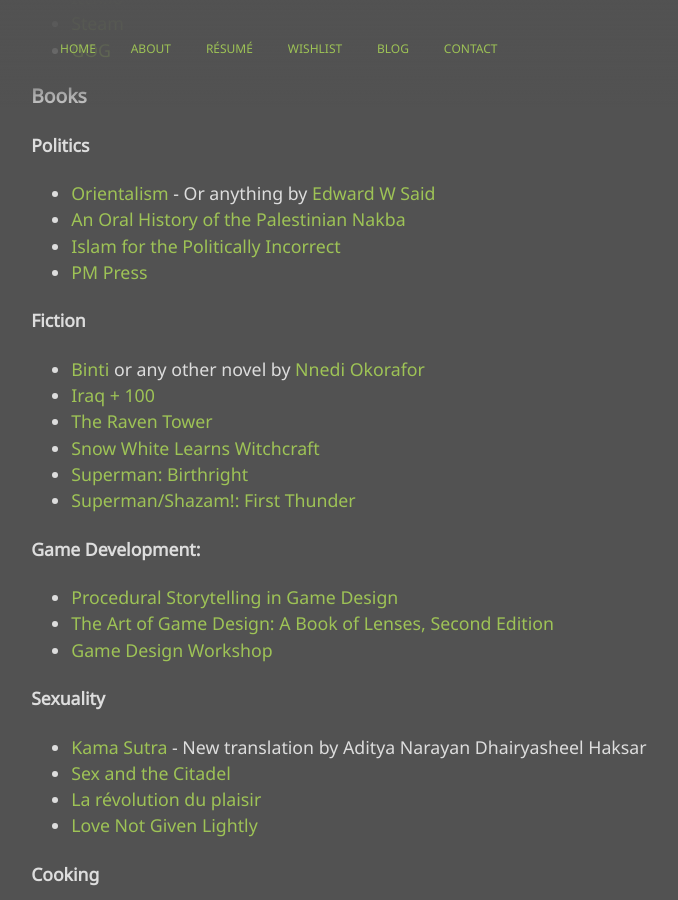
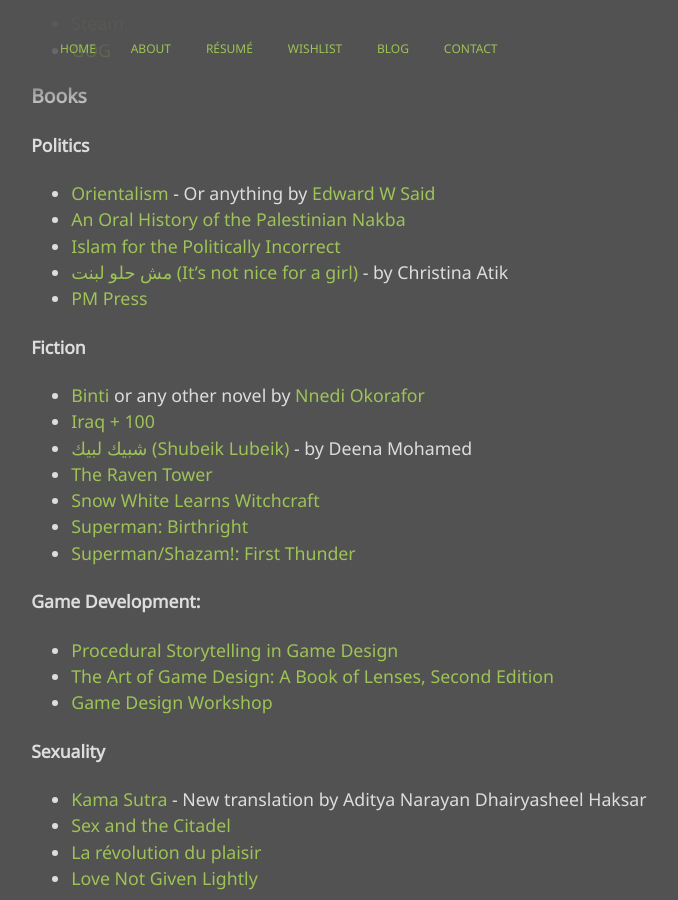
Before and after one commit to mstfacmly/mstfacmly.github.io, a Jekyll site: the page built from wishlist.md, in a window 1280 px wide and 900 px high, scrolled down 646 px. Shown: the whole window, without its empty margins (148-826 px from the left). Built offline with Jekyll 4.4.1, drawn with Linux system fonts in a browser that asks for light colours; nearby versions of some CDN libraries; a script that is not in the unit is left out.

Commit message:
update wishlist

```diff
--- a/wishlist.md
+++ b/wishlist.md
@@ -31,11 +31,13 @@
 * [Orientalism](https://www.kobo.com/ca/en/ebook/orientalism-4) - Or anything by [Edward W Said](https://www.kobo.com/ca/en/search?query=edward%20w%20said&fcsearchfield=Author)
 * [An Oral History of the Palestinian Nakba](https://www.zedbooks.net/shop/book/an-oral-history-of-the-palestinian-nakba/)
 * [Islam for the Politically Incorrect](http://www.gilgamesh-publishing.co.uk/islam-for-the-politically-incorrect.html)
+* [مش حلو لبنت (It’s not nice for a girl)](https://maamoulpress.com/It-s-Not-Nice-For-a-Girl-by-Christina-Atik) - by Christina Atik
 * [PM Press](pmpress.org)
 
 #### Fiction
 * [ Binti](https://www.kobo.com/ca/en/ebook/binti) or any other novel by [Nnedi Okorafor](https://www.kobo.com/ca/en/search?query=Nnedi%20Okorafor&fcsearchfield=Author)
 * [Iraq + 100](https://www.tor.com/2017/07/27/excerpts-hassan-blasim-iraq-100/)
+* [شبيك لبيك (Shubeik Lubeik)](https://maamoulpress.com/Shubeik-Lubeik-By-Deena-Mohamed) - by Deena Mohamed
 * [The Raven Tower](https://www.kobo.com/ca/en/ebook/the-raven-tower)
 * [Snow White Learns Witchcraft](https://www.kobo.com/ca/en/ebook/snow-white-learns-witchcraft-stories-and-poems)
 * [Superman: Birthright](https://www.dccomics.com/graphic-novels/superman-birthright-2003/superman-birthright)
```
